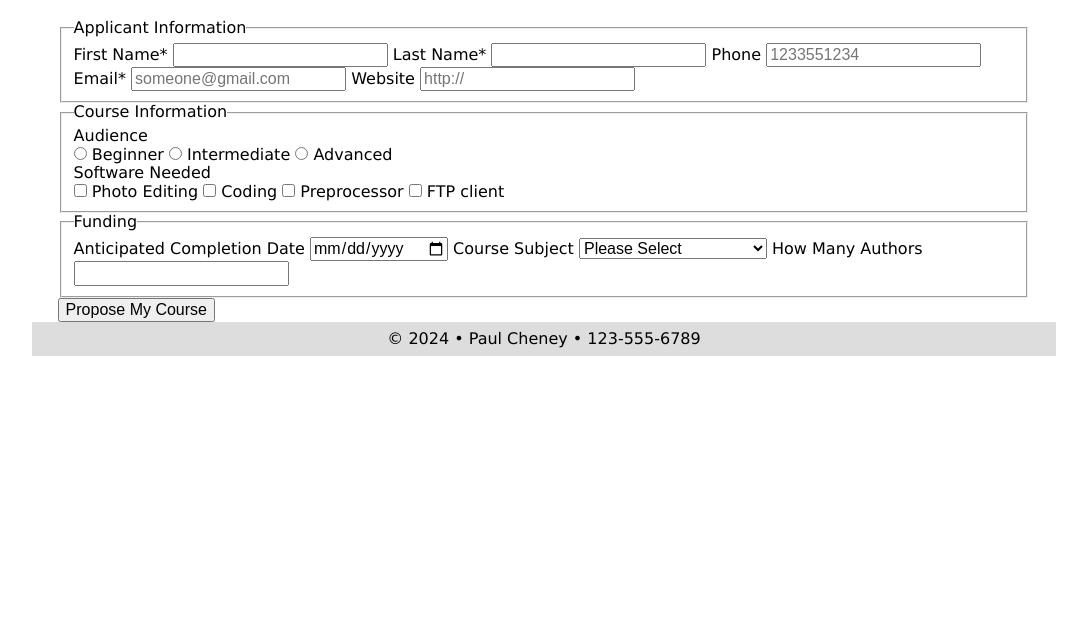
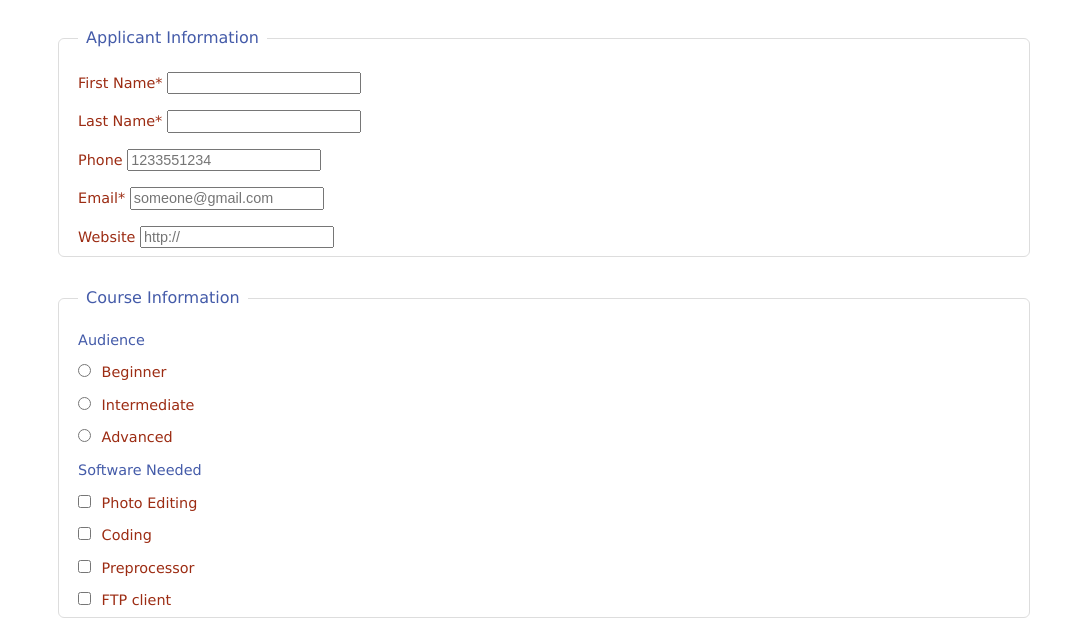
Before and after one commit to knatagm-lab/wdd131, a plain HTML site: page Form-start/index.html in a window 1280 px wide. Shown: the part 174-800 px from the top of the page, without its empty margins (96-1183 px from the left). Drawn offline with Linux system fonts and the light colour scheme.

Commit message:
activity

```diff
--- a/Form-start/css/small.css
+++ b/Form-start/css/small.css
@@ -49,6 +49,76 @@ main {
     min-height: 20rem;
 }
 
+/*----------- FORM STYLING --------------*/
+.wf1 fieldset {
+    margin: 2rem 0;
+    border: 1px solid #ddd;
+    border-radius: 6px;
+    padding: .5rem 2%;
+}
+
+.wf1 legend {
+    color: #445ba9;
+    padding: 0 .5rem;
+}
+
+.wf1 label {
+    display: block;
+    padding-top: 1rem;
+    color: #9c2c13;
+    font-size: .9rem;
+}
+
+.wf1 div {
+    padding-top: 1rem;
+    color: #445ba9;
+    font-size: .9rem;
+}
+
+.wf1 input [type="text"],
+.wf1 input [type="tel"],
+.wf1 input [type="email"],
+.wf1 input [type="url"],
+.wf1 input [type="date"],
+.wf1 select,
+.wf1 input [type="number"]
+
+{
+    background-color: #eee;
+    display: block;
+    border: solid 1px #999;
+    border-radius: 6px;
+    padding: .75rem;
+    color: #555;
+    width: 100%;
+    max-width: 400px;
+    appearance: none;
+}
+
+.wf1 input[type="radio"],
+.wf1 input[type="checkbox"] {
+    margin-right: 6px;
+}
+
+.wf1 input[type="submit"] {
+    border: none;
+    background-color: linear-gradient(#9c2c13, #6f200e);
+    color: #fff;
+    border-radius: 6px;
+    padding: .8rem;
+    width: 96%;
+    max-width: 400px;
+    margin: -1rem 2% 2rem 2%;
+    box-shadow: 1px 1px 4px #999;
+}
+
+.wf1 input:required {
+    border-bottom: solid 8px red;
+}
+
+.wf1 input:required:valid {
+    border-bottom: solid 8px green;
+}
 
 /*----------- FOOTER --------------*/
 footer {
--- a/Form-start/index.html
+++ b/Form-start/index.html
@@ -49,7 +49,7 @@
 <main>
     <h1>Course Proposal Application</h1>
 
-    <form method="get" action="thanks.html">
+    <form method="get" action="thanks.html" class="wf1">
 
     <fieldset>
         <legend>Applicant Information</legend>
```
